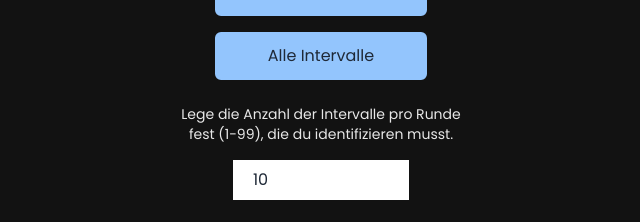
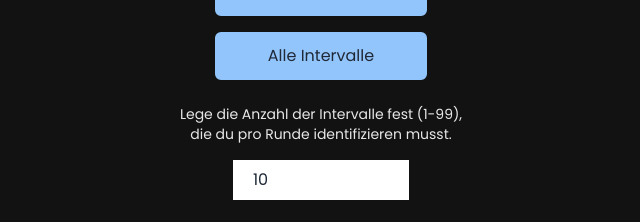
Before and after one commit to kilianmandscharo/music_training, a Next.js app: page /intervalltraining in a window 1280 px wide. Shown: the part 208-430 px from the top of the page, without its empty margins (319-959 px from the left). Built offline with nearby package versions, Linux system fonts and the light colour scheme; a web font is replaced by a local one.

Commit message:
improved intervalltraining

```diff
--- a/components/Keypad.tsx
+++ b/components/Keypad.tsx
@@ -1,15 +1,14 @@
-import { KEYS } from "../constants/keys";
 import { KeypadProps } from "../interfaces/interfaces";
 
-export default function Keypad({ handleInput, disabled }: KeypadProps) {
+export default function Keypad({ handleInput, disabled, keys }: KeypadProps) {
     return (
         <div className="flex flex-wrap justify-center items-center">
-            {KEYS.map((letter, i) => (
+            {keys.map((letter, i) => (
                 <button
                     disabled={disabled}
                     key={i}
                     onClick={() => handleInput(letter)}
-                    className="m-2 bg-gray-700 w-16 p-2 rounded-lg hover:bg-pink-400 transition-colors"
+                    className="m-2 bg-gray-700 min-w-[5rem] p-2 rounded-lg hover:bg-pink-400 transition-colors"
                 >
                     {letter}
                 </button>
--- a/constants/allIntervals.ts
+++ b/constants/allIntervals.ts
@@ -1,4 +1,6 @@
-const allIntervals = {
+import { diatonicIntervalNames, simpleIntervalNames } from "./intervalNames";
+
+export const allIntervalsByRootNote = {
     C: [
         "P1-C2-C2",
         "m2-C2-C#2",
@@ -181,4 +183,29 @@ const allIntervals = {
     ],
 };
 
-export default allIntervals;
+export const simpleIntervals: string[] = [];
+for (const intervals of Object.values(allIntervalsByRootNote)) {
+    for (const interval of intervals) {
+        const intervalName = interval.slice(0, 2);
+        if (simpleIntervalNames.includes(intervalName)) {
+            simpleIntervals.push(interval);
+        }
+    }
+}
+
+export const diatonicIntervals: string[] = [];
+for (const intervals of Object.values(allIntervalsByRootNote)) {
+    for (const interval of intervals) {
+        const intervalName = interval.slice(0, 2);
+        if (diatonicIntervalNames.includes(intervalName)) {
+            diatonicIntervals.push(interval);
+        }
+    }
+}
+
+export const allIntervals: string[] = [];
+for (const intervals of Object.values(allIntervalsByRootNote)) {
+    for (const interval of intervals) {
+        allIntervals.push(interval);
+    }
+}
--- a/constants/intervalNames.ts
+++ b/constants/intervalNames.ts
@@ -14,6 +14,22 @@ export const intervalNames = [
     "P8",
 ];
 
+export const intervalMapping = {
+    P1: "Prime",
+    m2: "Kleine Sekund",
+    M2: "Große Sekunde",
+    m3: "Kleine Terz",
+    M3: "Große Terz",
+    P4: "Reine Quarte",
+    TT: "Tritonus",
+    P5: "Reine Quinte",
+    m6: "Kleine Sexte",
+    M6: "Große Sexte",
+    m7: "Kleine Septime",
+    M7: "Große Septime",
+    P8: "Oktave",
+};
+
 export const simpleIntervalNames = ["P1", "M3", "P5", "P8"];
 
 export const diatonicIntervalNames = [
--- a/constants/keys.ts
+++ b/constants/keys.ts
@@ -1 +1,17 @@
-export const KEYS = ["C", "D", "E", "F", "G", "A", "H"];
+export const NOTE_KEYS = ["C", "D", "E", "F", "G", "A", "H"];
+
+export const INTERVAL_KEYS = [
+    "Prime",
+    "Kleine Sekunde",
+    "Große Sekunde",
+    "Kleine Terz",
+    "Große Terz",
+    "Reine Quarte",
+    "Tritonus",
+    "Reine Quinte",
+    "Kleine Sexte",
+    "Große Sexte",
+    "Kleine Septime",
+    "Große Septime",
+    "Oktave",
+];
--- a/interfaces/interfaces.ts
+++ b/interfaces/interfaces.ts
@@ -2,8 +2,9 @@ import React, { Dispatch, SetStateAction } from "react";
 
 // Component interfaces
 export interface KeypadProps {
-    handleInput: (inputNote: string) => void;
+    handleInput: (input: string) => void;
     disabled: boolean;
+    keys: string[];
 }
 
 export interface PageMenuProps {
--- a/pages/intervalltraining.tsx
+++ b/pages/intervalltraining.tsx
@@ -7,16 +7,18 @@ import ModeButton from "../components/ModeButton";
 import PageBody from "../components/PageBody";
 import PageMenu from "../components/PageMenu";
 import Stats from "../components/Stats";
-import allIntervals from "../constants/allIntervals";
 import {
-    diatonicIntervalNames,
-    simpleIntervalNames,
-} from "../constants/intervalNames";
+    allIntervals,
+    diatonicIntervals,
+    simpleIntervals,
+} from "../constants/allIntervals";
+import { intervalMapping } from "../constants/intervalNames";
+import { INTERVAL_KEYS } from "../constants/keys";
 import { IntervalGuess, IntervalMode } from "../interfaces/interfaces";
 
 const Intervalltraining: NextPage = () => {
     const [intervalClip, setIntervalClip] = useState(<div></div>);
-    const [currentInterval, setCurrentInterval] = useState<string>();
+    const [currentInterval, setCurrentInterval] = useState<string>("");
     const [message, setMessage] = useState("Welches Intervall ist das?");
     const [round, setRound] = useState(1);
     const [guesses, setGuesses] = useState<IntervalGuess[]>([]);
@@ -24,9 +26,8 @@ const Intervalltraining: NextPage = () => {
     const [timeAtLastInput, setTimeAtLastInput] = useState(new Date());
     const [showPageMenu, setShowPageMenu] = useState(true);
     const [mode, setMode] = useState(IntervalMode.simple);
-    const [intervalNames, setIntervalNames] = useState<string[]>(
-        getSimpleIntervals()
-    );
+    const [intervalNames, setIntervalNames] =
+        useState<string[]>(simpleIntervals);
     const [started, setStarted] = useState(false);
     const [numberOfIntervalsPerRound, setNumberOfIntervalsPerRound] =
         useState(10);
@@ -34,13 +35,13 @@ const Intervalltraining: NextPage = () => {
 
     useEffect(() => {
         if (mode === IntervalMode.simple) {
-            setIntervalNames(getSimpleIntervals());
+            setIntervalNames(simpleIntervals);
         }
         if (mode === IntervalMode.diatonic) {
-            setIntervalNames(getDiatonicIntervals());
+            setIntervalNames(diatonicIntervals);
         }
         if (mode === IntervalMode.all) {
-            setIntervalNames(getAllIntervals());
+            setIntervalNames(allIntervals);
         }
     }, [mode]);
 
@@ -59,42 +60,42 @@ const Intervalltraining: NextPage = () => {
                 <code>audio</code> element.
             </audio>
         );
-        setCurrentInterval(randomIntervalName);
+        setCurrentInterval(randomIntervalName.slice(0, 2));
         setIntervalClip(interval);
     };
 
-    // const handleInput = (inputNote: string) => {
-    //     if (noInputAllowed) {
-    //         return;
-    //     }
-    //     const [current, fullNoteName] = currentNote;
-    //     const correct = inputNote === current;
-    //     const now = new Date().getTime();
-    //     const time = (now - timeAtLastInput.getTime()) / 1000;
-    //     setGuesses([
-    //         ...guesses,
-    //         {
-    //             correct,
-    //             time,
-    //             correctNote: current,
-    //             noteGuessed: inputNote,
-    //             fullNoteName,
-    //         },
-    //     ]);
-    //     setMessage(correct ? "Correct" : "False");
-    //     setNoInputAllowed(true);
-    //     setTimeout(() => {
-    //         if (round === numberOfNotesPerRound) {
-    //             setRoundEnded(true);
-    //         } else {
-    //             setNoInputAllowed(false);
-    //             nextNote();
-    //             setTimeAtLastInput(new Date());
-    //             setMessage("Welche Note ist das?");
-    //             setRound((prev) => prev + 1);
-    //         }
-    //     }, 1000);
-    // };
+    const handleInput = (input: string) => {
+        if (noInputAllowed) {
+            return;
+        }
+        const correctInterval =
+            intervalMapping[currentInterval as keyof typeof intervalMapping];
+        const correct = input === correctInterval;
+        const now = new Date().getTime();
+        const time = (now - timeAtLastInput.getTime()) / 1000;
+        setGuesses([
+            ...guesses,
+            {
+                correct,
+                time,
+                correctInterval: currentInterval,
+                intervalGuessed: input,
+            },
+        ]);
+        setMessage(correct ? "Correct" : "False");
+        setNoInputAllowed(true);
+        setTimeout(() => {
+            if (round === numberOfIntervalsPerRound) {
+                setRoundEnded(true);
+            } else {
+                setNoInputAllowed(false);
+                nextInterval();
+                setTimeAtLastInput(new Date());
+                setMessage("Welches Intervall ist das?");
+                setRound((prev) => prev + 1);
+            }
+        }, 1000);
+    };
 
     const newRound = () => {
         nextInterval();
@@ -120,6 +121,7 @@ const Intervalltraining: NextPage = () => {
         setRoundEnded(false);
         setNoInputAllowed(false);
     };
+
     return (
         <>
             <Head>
@@ -142,10 +144,11 @@ const Intervalltraining: NextPage = () => {
                 <div className="mx-auto flex justify-center items-center p-12 m-8 w-full bg-blue-300 rounded-md">
                     {intervalClip}
                 </div>
-                {/* <Keypad
+                <Keypad
                     handleInput={handleInput}
-                    disabled={showWelcome || roundEnded || noInputAllowed}
-                /> */}
+                    disabled={showPageMenu || roundEnded || noInputAllowed}
+                    keys={INTERVAL_KEYS}
+                />
                 <p className="mx-auto my-4 text-xl">
                     Runde {round}/{numberOfIntervalsPerRound}
                 </p>
@@ -163,7 +166,7 @@ const Intervalltraining: NextPage = () => {
                 )} */}
                 {showPageMenu && (
                     <PageMenu
-                        description="Lege die Anzahl der Intervalle pro Runde fest (1-99), die du identifizieren musst."
+                        description="Lege die Anzahl der Intervalle fest (1-99), die du pro Runde identifizieren musst."
                         title="Intervalltraining"
                         startRound={startRound}
                         setupRound={setupRound}
@@ -201,40 +204,4 @@ const Intervalltraining: NextPage = () => {
     );
 };
 
-const getSimpleIntervals = () => {
-    const simpleIntervals: string[] = [];
-    for (const intervals of Object.values(allIntervals)) {
-        for (const interval of intervals) {
-            const intervalName = interval.slice(0, 2);
-            if (simpleIntervalNames.includes(intervalName)) {
-                simpleIntervals.push(interval);
-            }
-        }
-    }
-    return simpleIntervals;
-};
-
-const getDiatonicIntervals = () => {
-    const diatonicIntervals: string[] = [];
-    for (const intervals of Object.values(allIntervals)) {
-        for (const interval of intervals) {
-            const intervalName = interval.slice(0, 2);
-            if (diatonicIntervalNames.includes(intervalName)) {
-                diatonicIntervals.push(interval);
-            }
-        }
-    }
-    return diatonicIntervals;
-};
-
-const getAllIntervals = () => {
-    const allIntervalNames: string[] = [];
-    for (const intervals of Object.values(allIntervals)) {
-        for (const interval of intervals) {
-            allIntervalNames.push(interval);
-        }
-    }
-    return allIntervalNames;
-};
-
 export default Intervalltraining;
--- a/pages/notentraining.tsx
+++ b/pages/notentraining.tsx
@@ -10,7 +10,7 @@ import {
 import PageBody from "../components/PageBody";
 import Stats from "../components/Stats";
 import PageMenu from "../components/PageMenu";
-import { KEYS } from "../constants/keys";
+import { NOTE_KEYS } from "../constants/keys";
 import { NoteGuess, NoteMode } from "../interfaces/interfaces";
 import ModeButton from "../components/ModeButton";
 
@@ -50,7 +50,7 @@ const Notentraining = () => {
 
     const handleKeyPress = (e: KeyboardEvent) => {
         const key = e.key.toUpperCase();
-        if (KEYS.includes(key)) {
+        if (NOTE_KEYS.includes(key)) {
             handleInput(key);
         }
     };
@@ -81,12 +81,12 @@ const Notentraining = () => {
         ]);
     };
 
-    const handleInput = (inputNote: string) => {
+    const handleInput = (input: string) => {
         if (noInputAllowed) {
             return;
         }
         const [current, fullNoteName] = currentNote;
-        const correct = inputNote === current;
+        const correct = input === current;
         const now = new Date().getTime();
         const time = (now - timeAtLastInput.getTime()) / 1000;
         setGuesses([
@@ -95,7 +95,7 @@ const Notentraining = () => {
                 correct,
                 time,
                 correctNote: current,
-                noteGuessed: inputNote,
+                noteGuessed: input,
                 fullNoteName,
             },
         ]);
@@ -167,6 +167,7 @@ const Notentraining = () => {
                 <Keypad
                     handleInput={handleInput}
                     disabled={showWelcome || roundEnded || noInputAllowed}
+                    keys={NOTE_KEYS}
                 />
                 <p className="mx-auto my-4 text-xl">
                     Runde {round}/{numberOfNotesPerRound}
@@ -185,8 +186,8 @@ const Notentraining = () => {
                 )}
                 {showWelcome && (
                     <PageMenu
-                        description="Lege die Anzahl der Noten pro Runde fest (1-99), die du im
-                    jeweiligen Notenschlüssel identifizieren musst."
+                        description="Lege die Anzahl der Noten fest (1-99), die du im
+                    jeweiligen Notenschlüssel pro Runde identifizieren musst."
                         title="Notentraining"
                         startRound={startRound}
                         setupRound={setupRound}
```
